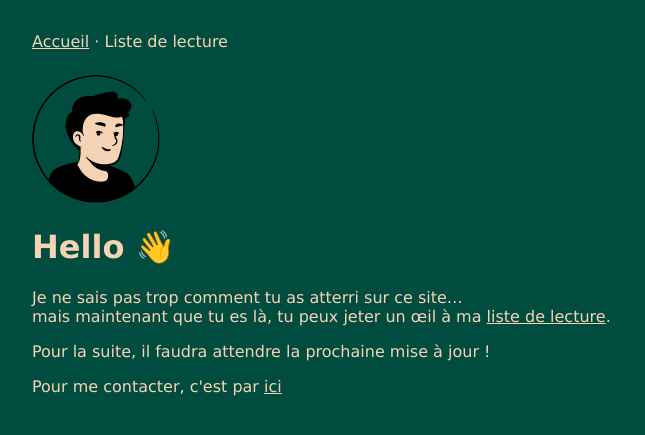
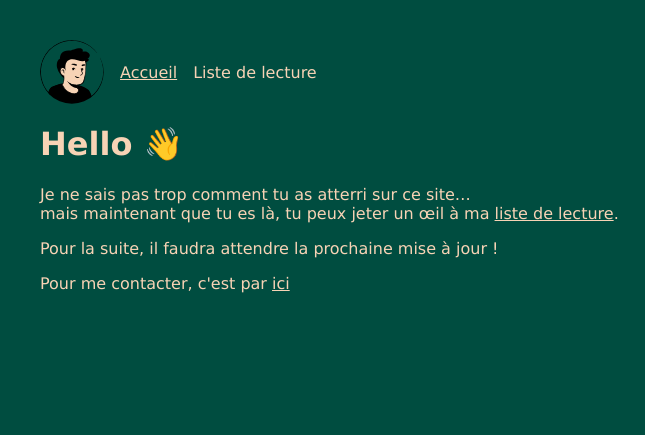
Before and after one commit to Ju4/ju4.github.io, a Jekyll site: the page built from index.md, in a window 1280 px wide. Shown: the top 435 px of the page, without its empty margins (0-645 px from the left). Built offline with Jekyll 4.4.1, drawn with Linux system fonts in a browser that asks for light colours.

Commit message:
Navigation bar

```diff
--- a/_includes/navigation.html
+++ b/_includes/navigation.html
@@ -1,6 +1,8 @@
 <nav>
-  {% for item in site.data.navigation %}
-    {% if item != site.data.navigation.first %}· {% endif %}
-    <a href="{{ item.link }}" {% if page.url == item.link %}class="current"{% endif %}>{{ item.name }}</a>
-  {% endfor %}
+  <img class="avatar" src="/assets/images/{{ page.illustration }}.svg" alt="Avatar, par DrawKit">
+  <ul>
+    {% for item in site.data.navigation %}
+      <li><a href="{{ item.link }}" {% if page.url == item.link %}class="current"{% endif %}>{{ item.name }}</a></li>
+    {% endfor %}
+  </ul>
 </nav>
--- a/_layouts/default.html
+++ b/_layouts/default.html
@@ -9,7 +9,6 @@
   </head>
   <body>
     {% include navigation.html %}
-    <img class="avatar" src="/assets/images/{{ page.illustration }}.svg" alt="Avatar, par DrawKit">
     {{ content }}
     {% include footer.html %}
   </body>
--- a/_sass/main.scss
+++ b/_sass/main.scss
@@ -2,10 +2,31 @@ body {
   font-family: Verdana, Arial, Sans-serif;
   background-color: #004D40;
   color: #F7D3B5;
-  padding: 24px;
+  padding: 32px;
 }
 a {
   color: #F7D3B5;
+}
+nav {
+  display: flex;
+  flex-direction: row;
+  flex-wrap: wrap;
+  column-gap: 16px;
+  row-gap: 8px;
+}
+nav ul {
+  display: flex;
+  flex-direction: row;
+  flex-wrap: wrap;
+  list-style-type: none;
+  column-gap: 16px;
+  row-gap: 8px;
+  margin: 0;
+  padding: 0;
+}
+nav li {
+  margin-top: auto;
+  margin-bottom: auto;
 }
 nav a {
   text-decoration: none;
@@ -14,9 +35,8 @@ nav .current {
   text-decoration: underline;
 }
 .avatar {
-  width: 128px;
-  height: 128px;
-  margin-top: 24px;
+  width: 64px;
+  height: 64px;
 }
 li p {
   margin: 0;
```
